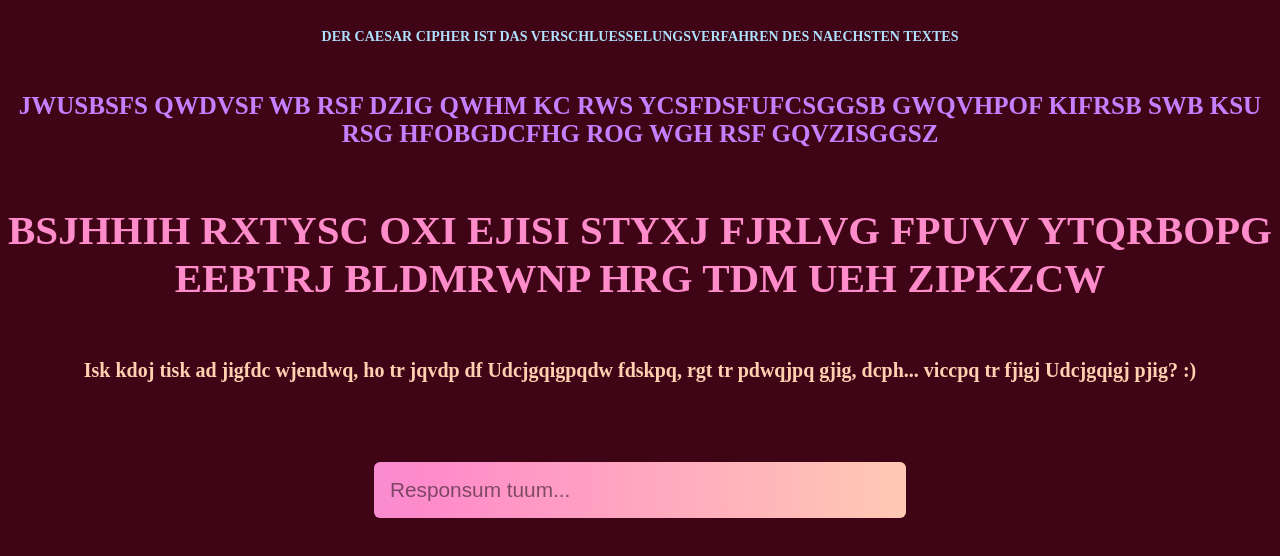
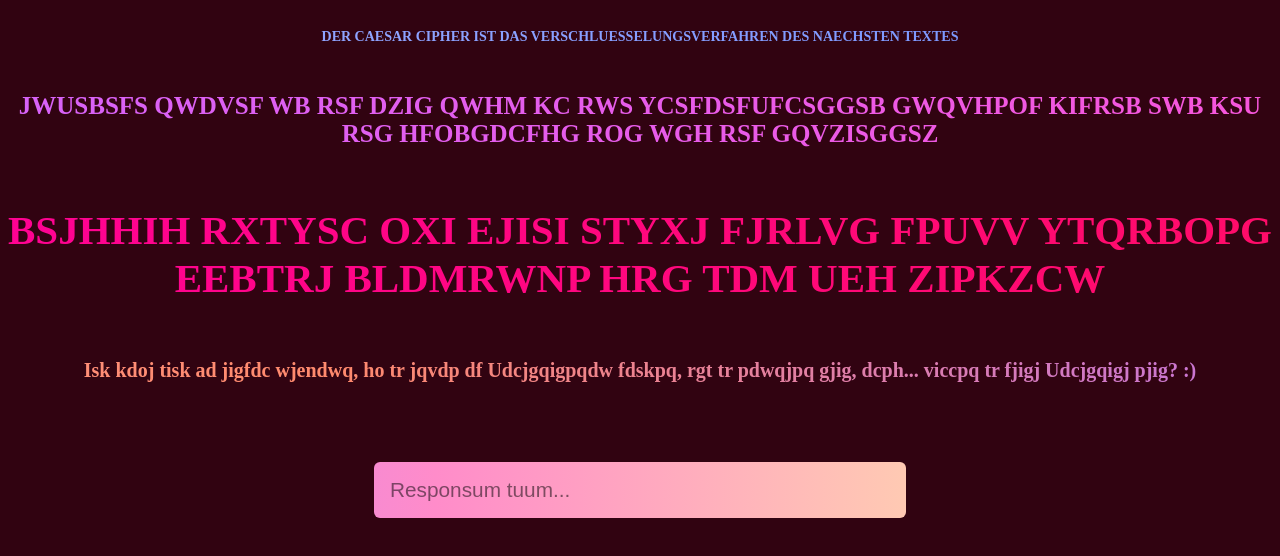
Before and after one commit to danij198/some-project, a plain HTML site: page index.html in a window 1280 px wide. Drawn offline with Linux system fonts and the light colour scheme.

Commit message:
frontend changes

```diff
--- a/index.html
+++ b/index.html
@@ -7,7 +7,7 @@
 
   <style>
     body {
-            background-color: #400417;
+      background-color: #310311;
     }
 
     #first-text,
@@ -17,28 +17,54 @@
       padding-top: 20px;
       padding-bottom: 10px;
       text-align: center;
+      animation: gradientLoop 8s ease-in-out infinite;
     }
 
     #first-text {
       font-size: 14px;
+      background: linear-gradient(90deg, #ade2ff, #a1afff, #6a8dff);
+      background-size: 300% 300%;
+      -webkit-background-clip: text;
+      background-clip: text;
+      -webkit-text-fill-color: transparent;
+      color: transparent;
     }
 
     #second-text {
       font-size: 25px;
+      background: linear-gradient(90deg, #bc92ff, #cf66ff, #ff52d4);
+      background-size: 300% 300%;
+      -webkit-background-clip: text;
+      background-clip: text;
+      -webkit-text-fill-color: transparent;
+      color: transparent;
     }
 
     #third-text {
       font-size: 41px;
+      background: linear-gradient(90deg, #FF8CCA, #ff009d, #ff0e5e);
+      background-size: 300% 300%;
+      -webkit-background-clip: text;
+      background-clip: text;
+      -webkit-text-fill-color: transparent;
+      color: transparent;
     }
 
     #fourth-text {
       font-size: 20px;
+      background: linear-gradient(90deg, #FFD1B0, #ff9d9d, #ff8a6d, #b16dff);
+      background-size: 300% 300%;
+      -webkit-background-clip: text;
+      background-clip: text;
+      -webkit-text-fill-color: transparent;
+      color: transparent;
     }
 
     @keyframes fadeIn {
       from {
         opacity: 0;
       }
+
       to {
         opacity: 1;
       }
@@ -51,8 +77,31 @@
       padding-top: 20px;
       padding-bottom: 10px;
       text-align: center;
-            color: #d6003d;
-            animation: fadeIn 1s ease-in;
+      animation: fadeIn 2s ease-in, gradientLoop 4s ease-in-out infinite;
+    }
+
+    #yes-text {
+      background: linear-gradient(90deg, #ff0000, #ff008c, #ff0edf, #9900ff);
+      background-size: 300% 300%;
+      -webkit-background-clip: text;
+      background-clip: text;
+      color: transparent;
+    }
+
+    #no-text {
+      background: linear-gradient(90deg, #4400ff, #0099ff, #0ee3ff, #00ffbf);
+      background-size: 300% 300%;
+      -webkit-background-clip: text;
+      background-clip: text;
+      color: transparent;
+    }
+
+    #some-text {
+      background: linear-gradient(90deg, #00ff95, #00ff00, #d3ff0e, #ffd900);
+      background-size: 300% 300%;
+      -webkit-background-clip: text;
+      background-clip: text;
+      color: transparent;
     }
 
     input[type="text"] {
@@ -66,17 +115,19 @@
       border: 2px solid transparent;
       background: #000 padding-box linear-gradient(90deg, #ADE2FF, #C480FF, #FF8CCA, #FFD1B0) border-box;
       background-size: 300% 300%;
-            animation: borderGradient 12s ease-in-out infinite;
+      animation: gradientLoop 12s ease-in-out infinite;
       color: #000000;
     }
 
-        @keyframes borderGradient {
+    @keyframes gradientLoop {
       0% {
         background-position: 0% 50%;
       }
+
       50% {
         background-position: 100% 50%;
       }
+
       100% {
         background-position: 0% 50%;
       }
@@ -88,30 +139,31 @@
       direction: ltr;
       unicode-bidi: plaintext;
     }
-
   </style>
 </head>
 
 <body>
 
-<h1 id="first-text" style="color:#ADE2FF;">DER CAESAR CIPHER IST DAS VERSCHLUESSELUNGSVERFAHREN DES
+  <h1 id="first-text">DER CAESAR CIPHER IST DAS VERSCHLUESSELUNGSVERFAHREN DES
     NAECHSTEN TEXTES</h1>
 
-<h1 id="second-text" style="color:#C480FF;">JWUSBSFS QWDVSF WB RSF DZIG QWHM KC RWS YCSFDSFUFCSGGSB GWQVHPOF KIFRSB SWB
+  <h1 id="second-text">JWUSBSFS QWDVSF WB RSF DZIG QWHM KC RWS YCSFDSFUFCSGGSB GWQVHPOF KIFRSB
+    SWB
     KSU RSG HFOBGDCFHG ROG WGH RSF GQVZISGGSZ</h1>
 
-<h1 id="third-text" style="color:#FF8CCA;">BSJHHIH RXTYSC OXI EJISI STYXJ FJRLVG FPUVV YTQRBOPG EEBTRJ BLDMRWNP HRG TDM
+  <h1 id="third-text">BSJHHIH RXTYSC OXI EJISI STYXJ FJRLVG FPUVV YTQRBOPG EEBTRJ BLDMRWNP HRG
+    TDM
     UEH ZIPKZCW</h1>
 
-<h1 id="fourth-text" style="color:#FFD1B0;">Isk kdoj tisk ad jigfdc wjendwq, ho tr jqvdp df
+  <h1 id="fourth-text">Isk kdoj tisk ad jigfdc wjendwq, ho tr jqvdp df
     Udcjgqigpqdw fdskpq, rgt
     tr pdwqjpq gjig, dcph... viccpq tr fjigj Udcjgqigj pjig? :)</h1>
 
   <input type="text" placeholder="Deine Antwort...">
 
   <script type="module">
-    import {initializeApp} from "https://www.gstatic.com/firebasejs/10.7.1/firebase-app.js";
-    import {getDatabase, ref, push} from "https://www.gstatic.com/firebasejs/10.7.1/firebase-database.js";
+    import { initializeApp } from "https://www.gstatic.com/firebasejs/10.7.1/firebase-app.js";
+    import { getDatabase, ref, push } from "https://www.gstatic.com/firebasejs/10.7.1/firebase-database.js";
 
     const firebaseConfig = {
       apiKey: "AIzaSyDwQdbpz9ATErQzUb8f8V8Pjl27hwYRBH0",
@@ -191,4 +243,5 @@
     });
   </script>
 </body>
+
 </html>
```
Lines whose indentation alone changed are shown as unchanged.
